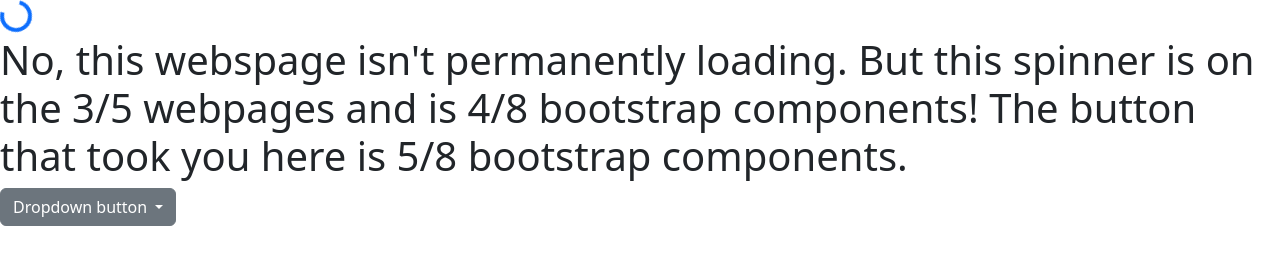
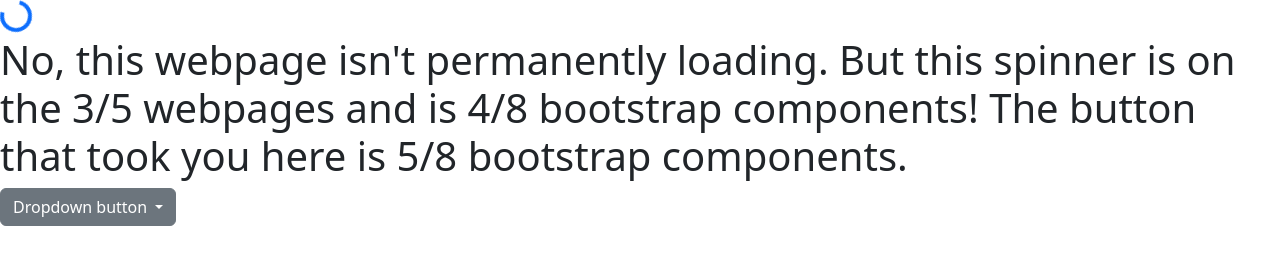
Before and after one commit to Courdias/MIS-4013-hw1, a plain HTML site: page page3.html in a window 1280 px wide. Drawn offline with nearby package versions, Linux system fonts and the light colour scheme.

Commit message:
Update page3.html

```diff
--- a/page3.html
+++ b/page3.html
@@ -10,7 +10,7 @@
     <div class="spinner-border text-primary" role="status">
   <span class="visually-hidden">Loading...</span>
 </div>
-    <h1>No, this webspage isn't permanently loading. But this spinner is on the 3/5 webpages and is 4/8 bootstrap components! The button that took you here is 5/8 bootstrap components.</h1>
+    <h1>No, this webpage isn't permanently loading. But this spinner is on the 3/5 webpages and is 4/8 bootstrap components! The button that took you here is 5/8 bootstrap components.</h1>
     <script src="https://cdn.jsdelivr.net/npm/bootstrap@5.2.0/dist/js/bootstrap.bundle.min.js" integrity="sha384-A3rJD856KowSb7dwlZdYEkO39Gagi7vIsF0jrRAoQmDKKtQBHUuLZ9AsSv4jD4Xa" crossorigin="anonymous"></script>
   <div class="dropdown">
   <button class="btn btn-secondary dropdown-toggle" type="button" data-bs-toggle="dropdown" aria-expanded="false">
```
